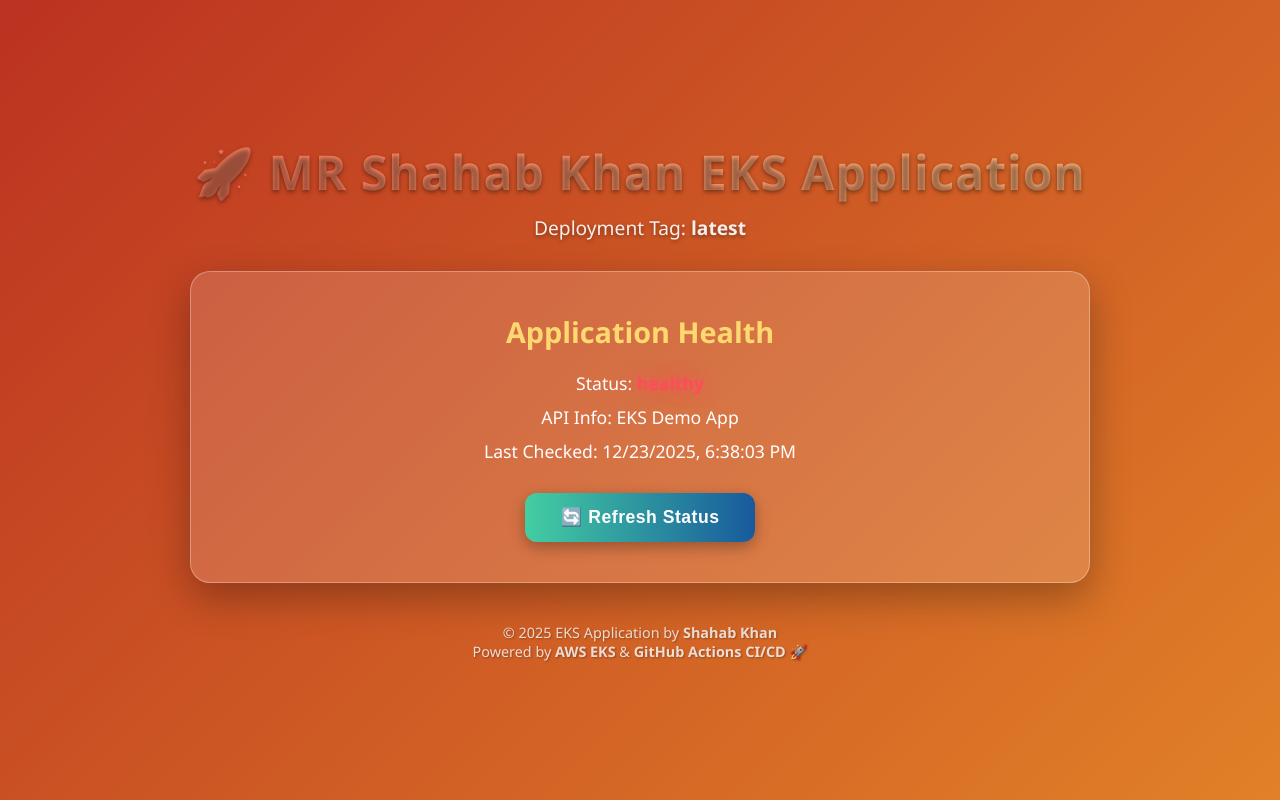
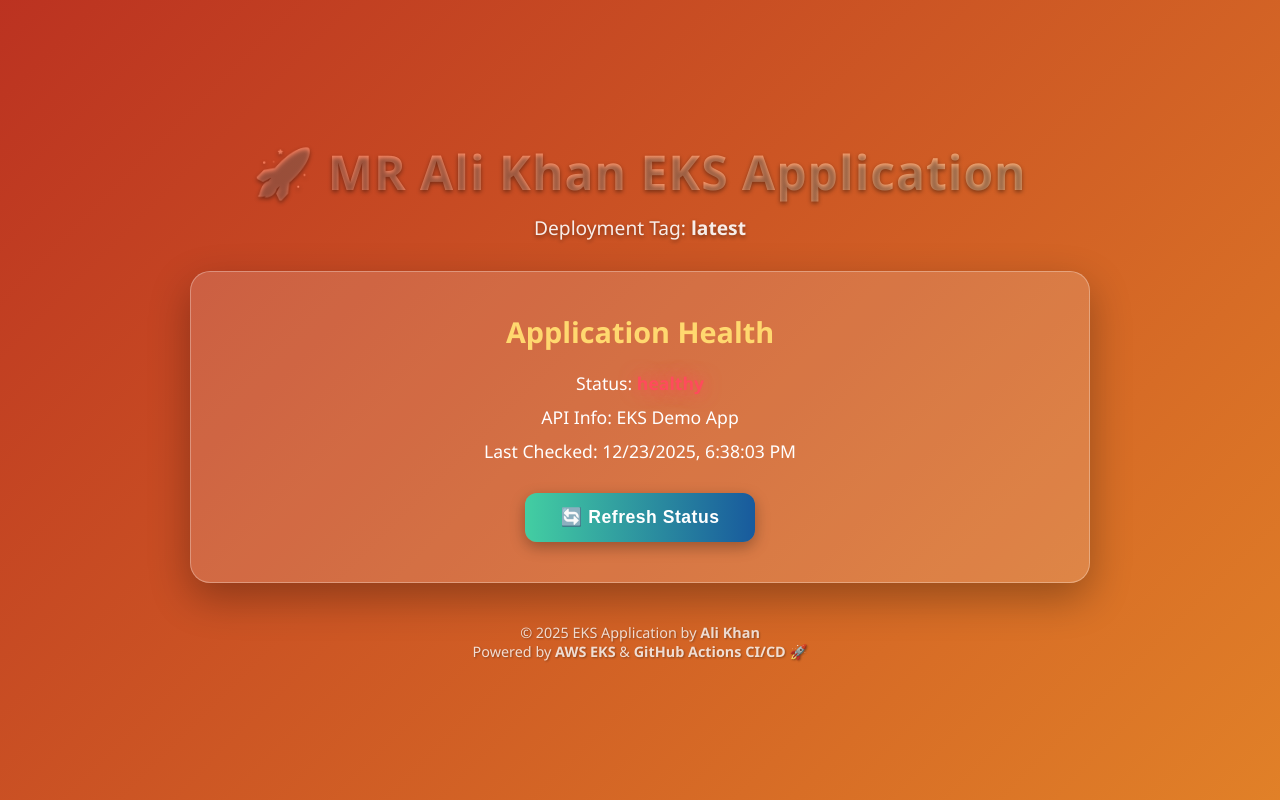
Before and after one commit to Shahab0356/Argo-cd-testing, a Flask app: page / in a window 1280 px wide. Run offline with Flask 3, Linux system fonts and the light colour scheme.

```diff
--- a/app/templates/index.html
+++ b/app/templates/index.html
@@ -3,7 +3,7 @@
 <head>
   <meta charset="UTF-8" />
   <meta name="viewport" content="width=device-width, initial-scale=1.0"/>
-  <title>🚀 MR Shahab Khan EKS App</title>
+  <title>🚀 MR Ali Khan EKS App</title>
   <style>
     /* Reset */
     * { margin: 0; padding: 0; box-sizing: border-box; }
@@ -149,7 +149,7 @@
 <body>
   <div class="container">
     <div class="header">
-      <h1>🚀 MR Shahab Khan EKS Application</h1>
+      <h1>🚀 MR Ali Khan EKS Application</h1>
       <p>Deployment Tag: <strong>{{ deployment_tag }}</strong></p>
     </div>
 
@@ -162,7 +162,7 @@
     </div>
 
     <div class="footer">
-      <p>&copy; 2025 EKS Application by <strong>Shahab Khan</strong></p>
+      <p>&copy; 2025 EKS Application by <strong>Ali Khan</strong></p>
       <p>Powered by <strong>AWS EKS</strong> & <strong>GitHub Actions CI/CD 🚀</strong></p>
     </div>
   </div>
```
